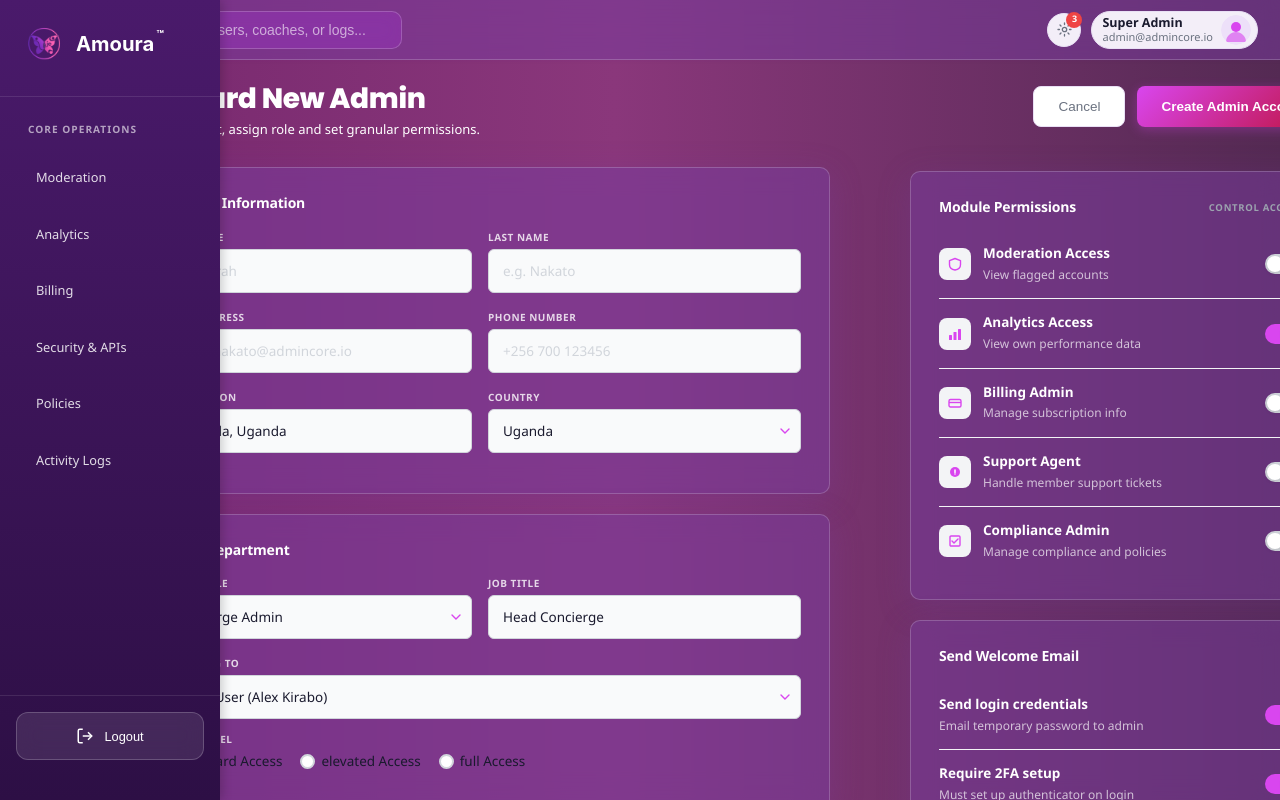
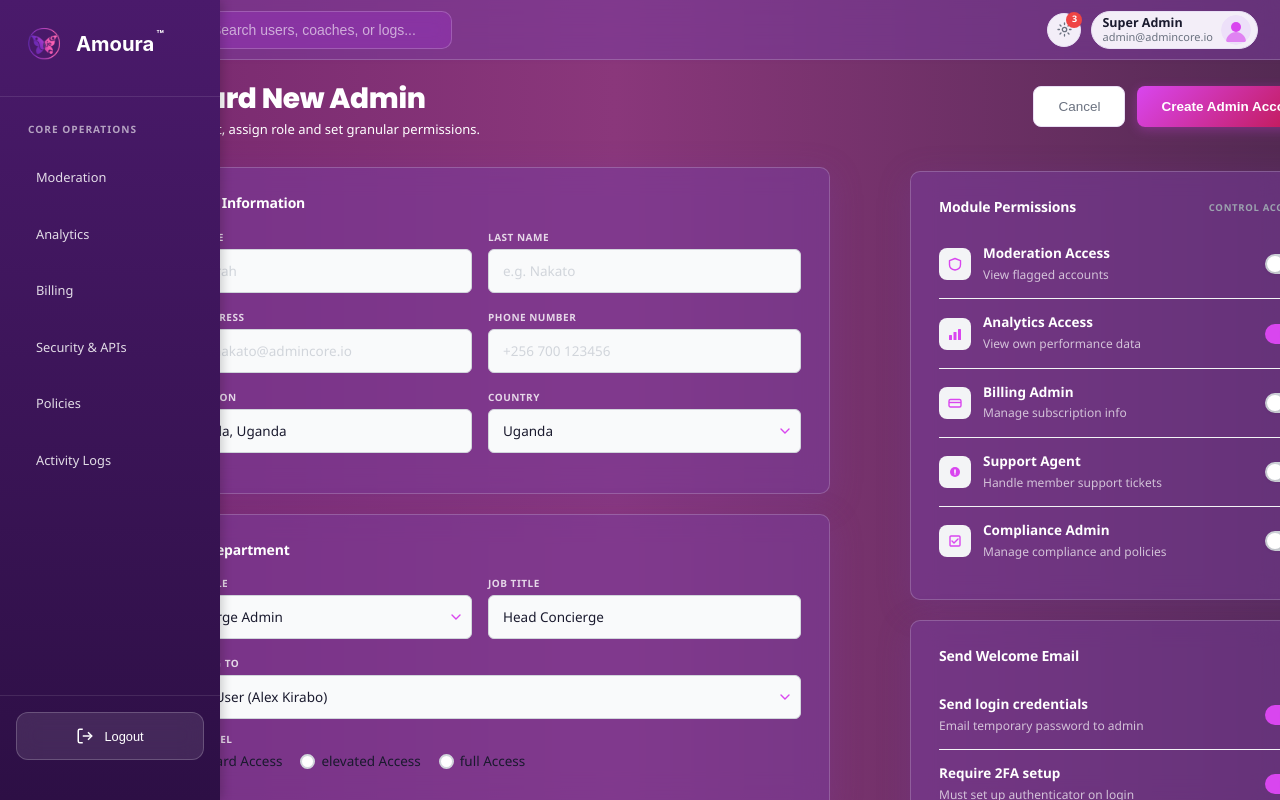
Before and after one commit to IjeButterfly-Relationship-app/Portal, a React (Vite) app: page /onboard in a window 1280 px wide. Built offline with nearby package versions, Linux system fonts and the light colour scheme.

Commit message:
Increase search bar margin to 150px to clear sidebar

```diff
--- a/src/styles/Onboard.css
+++ b/src/styles/Onboard.css
@@ -212,7 +212,7 @@ body {
   border-radius: 10px;
   padding: 10px 16px;
   width: 280px;
-  margin-left: 100px;
+  margin-left: 150px;
 }
 .ob-search-svg { flex-shrink: 0; }
 .ob-search input {
```
